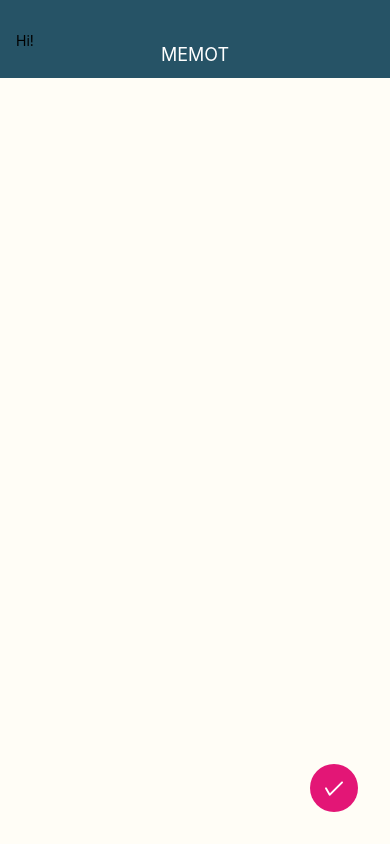
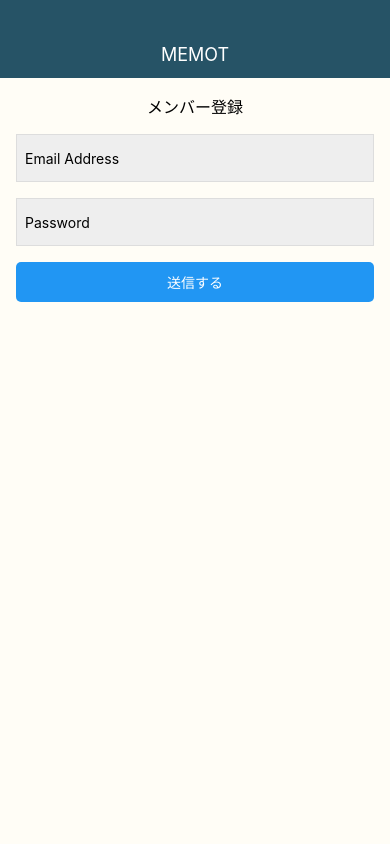
Before and after one commit to shizit/ReactNative_MemoApp, a React Native app: screen / in a window 390 px wide. Shown: the top 850 px of the page. Built offline with nearby package versions, Linux system fonts and the light colour scheme.

Commit message:
create LoginScreen and SignupScreen

```diff
--- a/App.js
+++ b/App.js
@@ -5,6 +5,8 @@ import MemoListScreen from './src/screens/MemoListScreen';
 import MemoDetailScreen from './src/screens/MemoDetailScreen';
 import MemoEditScreen from './src/screens/MemoEditScreen';
 import AppBar from './src/components/AppBar';
+import LoginScreen from './src/screens/LoginScreen';
+import SignupScreen from './src/screens/SignupScreen';
 
 export default function App() {
   return (
@@ -14,7 +16,10 @@ export default function App() {
       <AppBar/>
       {/* <MemoListScreen /> */}
       {/* <MemoDetailScreen /> */}
-      <MemoEditScreen />
+      {/* <MemoEditScreen /> */}
+      {/* <LoginScreen /> */}
+      <SignupScreen/>
+
     </View>
   );
 }
--- a/src/components/AppBar.js
+++ b/src/components/AppBar.js
@@ -15,8 +15,8 @@ const styles = StyleSheet.create({
 
     appbar: {
         position: 'absolute',
+        height: 78,
         top: 0,
-        height: 78,
         left: 0,
         right: 0,
         paddingTop:30,
--- /dev/null
+++ b/src/screens/LoginScreen.js
@@ -0,0 +1,60 @@
+import React from 'react';
+import { StyleSheet, View, Text, TextInput, Button, TouchableHighlight } from 'react-native';
+
+  function LoginScreen(props) {
+    return (
+      <View style={styles.container}>
+            <Text style={styles.titleText}>ログイン</Text>
+            <TextInput style={styles.input} value="Email Address" />
+            <TextInput style={styles.input} value="Password" />
+            <TouchableHighlight  style={styles.button} underlayColor='#0074D1' onPress={()=>{}}>
+                <Text style={styles.buttonText}>ログイン</Text>
+            </TouchableHighlight>
+
+      </View>
+    );
+}
+
+const styles = StyleSheet.create({
+  container: {
+    top: 78,
+    flex: 1,
+    width: '100%',
+
+  },
+
+  titleText: {
+      fontSize: 16,
+    marginVertical: 16,
+    textAlign: 'center',
+  },
+
+  input: {
+    backgroundColor: '#eee',
+    height: 48,
+    marginBottom: 16,
+    marginLeft: 16,
+    marginRight: 16,
+    borderWidth: 1,
+    borderColor: '#DDD',
+    padding: 8,
+  },
+
+  button: {
+    marginLeft: 16,
+    marginRight: 16,
+    backgroundColor: '#2196F3',
+    textAlign: 'center',
+    height: 40,
+    borderRadius: 5,
+    justifyContent: 'center',
+    alignItems: 'center',
+  },
+
+  buttonText: {
+    color: '#fff',
+  }
+
+});
+
+export default LoginScreen;
--- a/src/screens/MemoDetailScreen.js
+++ b/src/screens/MemoDetailScreen.js
@@ -28,12 +28,12 @@ import { Octicons } from '@expo/vector-icons';
 
 const styles = StyleSheet.create({
     container: {
+        top: 78,
         flex: 1,
         width: '100%',
     },
 
     memoHeader: {
-        top: 78,
         height: 100,
         padding: 10,
         backgroundColor: '#17313C',
--- a/src/screens/MemoEditScreen.js
+++ b/src/screens/MemoEditScreen.js
@@ -18,12 +18,12 @@ import CircleButton from '../elements/CircleButton';
 
 const styles = StyleSheet.create({
   container: {
+    top: 78,
     flex: 1,
     width: '100%',
 
   },
   memoEditInput: {
-    top:78,
     paddingTop: 32,
     paddingLeft: 16,
     paddingRight: 16,
--- a/src/screens/MemoListScreen.js
+++ b/src/screens/MemoListScreen.js
@@ -15,6 +15,7 @@ import CircleButton from '../elements/CircleButton';
 
 const styles = StyleSheet.create({
   container: {
+    top: 78,
     flex: 1,
     width: '100%',
 
--- /dev/null
+++ b/src/screens/SignupScreen.js
@@ -0,0 +1,60 @@
+import React from 'react';
+import { StyleSheet, View, Text, TextInput, Button, TouchableHighlight } from 'react-native';
+
+  function SignupScreen(props) {
+    return (
+      <View style={styles.container}>
+            <Text style={styles.titleText}>メンバー登録</Text>
+            <TextInput style={styles.input} value="Email Address" />
+            <TextInput style={styles.input} value="Password" />
+            <TouchableHighlight style={styles.button} underlayColor='#0074D1' onPress={()=>{}}>
+                <Text style={styles.buttonText}>送信する</Text>
+            </TouchableHighlight>
+
+      </View>
+    );
+}
+
+const styles = StyleSheet.create({
+  container: {
+    top: 78,
+    flex: 1,
+    width: '100%',
+
+  },
+
+  titleText: {
+      fontSize: 16,
+    marginVertical: 16,
+    textAlign: 'center',
+  },
+
+  input: {
+    backgroundColor: '#eee',
+    height: 48,
+    marginBottom: 16,
+    marginLeft: 16,
+    marginRight: 16,
+    borderWidth: 1,
+    borderColor: '#DDD',
+    padding: 8,
+  },
+
+  button: {
+    marginLeft: 16,
+    marginRight: 16,
+    backgroundColor: '#2196F3',
+    textAlign: 'center',
+    height: 40,
+    borderRadius: 5,
+    justifyContent: 'center',
+    alignItems: 'center',
+  },
+
+  buttonText: {
+    color: '#fff',
+  }
+
+});
+
+export default SignupScreen;
```
